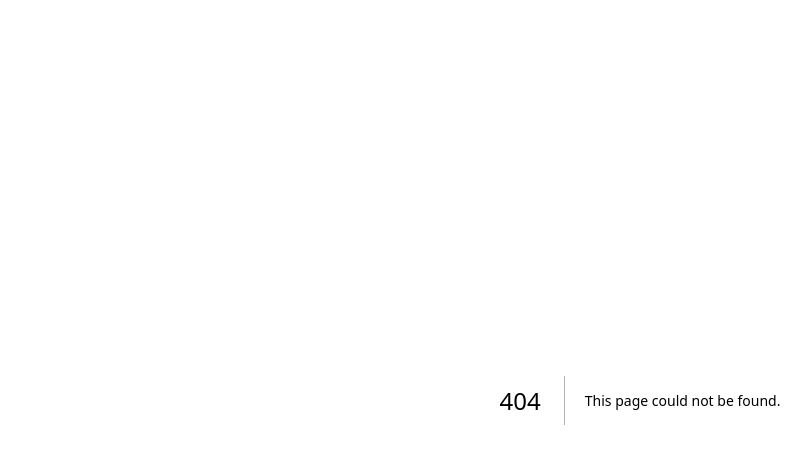
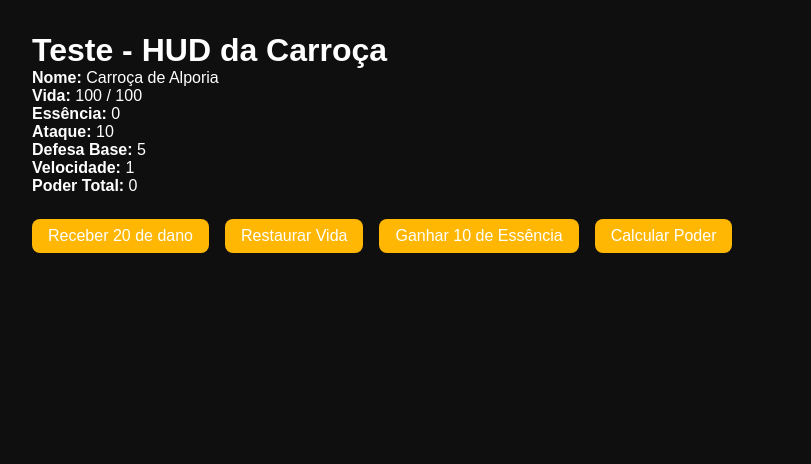
Before and after one commit to devadrianoabner/alporian-trials, a Next.js app: page /teste in a window 1280 px wide. Before the commit this address had no page. Shown: the top 464 px of the page, without its empty margins (0-811 px from the left). Built offline with nearby package versions, Linux system fonts and the light colour scheme.

Commit message:
feat: adiciona HUD funcional da carroça com store integrada e cálculo de poder

```diff
--- a/package.json
+++ b/package.json
@@ -9,6 +9,7 @@
     "lint": "next lint"
   },
   "dependencies": {
+    "@faker-js/faker": "^9.8.0",
     "@tanstack/react-query": "^5.76.1",
     "clsx": "^2.1.1",
     "dayjs": "^1.11.13",
@@ -16,6 +17,7 @@
     "next": "15.3.2",
     "react": "^19.0.0",
     "react-dom": "^19.0.0",
+    "react-hot-toast": "^2.5.2",
     "react-hotkeys-hook": "^5.1.0",
     "react-icons": "^5.5.0",
     "styled-components": "^6.1.18",
--- /dev/null
+++ b/src/app/components/ThemeWrapper.tsx
@@ -0,0 +1,20 @@
+"use client";
+
+import { ThemeProvider } from "styled-components";
+import GlobalStyle from "@/app/styles/GlobalStyle";
+import theme from "@/app/styles/theme";
+import { Toaster } from "react-hot-toast";
+
+export default function ThemeWrapper({
+  children,
+}: {
+  children: React.ReactNode;
+}) {
+  return (
+    <ThemeProvider theme={theme}>
+      <GlobalStyle />
+      <Toaster position="top-right" />
+      {children}
+    </ThemeProvider>
+  );
+}
--- a/src/app/layout.tsx
+++ b/src/app/layout.tsx
@@ -1,4 +1,7 @@
-export const metadata = {
+import type { Metadata } from "next";
+import ThemeWrapper from "@/app/components/ThemeWrapper";
+
+export const metadata: Metadata = {
   title: "Alporian Trials",
   description: "Jornada das Carroças no mundo de Alporia",
 };
@@ -10,7 +13,9 @@ export default function RootLayout({
 }) {
   return (
     <html lang="pt-BR">
-      <body>{children}</body>
+      <body>
+        <ThemeWrapper>{children}</ThemeWrapper>
+      </body>
     </html>
   );
 }
--- /dev/null
+++ b/src/app/store/carrocaStore.ts
@@ -0,0 +1,86 @@
+import { create } from "zustand";
+import type { Carroca, AtributosBase } from "@/app/types/carroca";
+
+const atributosIniciais: AtributosBase = {
+  nome: "Carroça de Alporia",
+  experiencia: 0,
+  nivel: 1,
+  ataque: 10,
+  vidaMaxima: 100,
+  vidaAtual: 100,
+  capacidade: 2,
+  defesaBase: 5,
+  velocidade: 1,
+};
+
+export type CarrocaStore = {
+  carroca: Carroca;
+  receberDano: (quantidade: number) => void;
+  ganharEssencia: (quantidade: number) => void;
+  restaurarVida: () => void;
+  calcularPoder: () => number;
+};
+
+export const useCarrocaStore = create<CarrocaStore>((set, get) => ({
+  carroca: {
+    ...atributosIniciais,
+    habilidades: [],
+    equipamentos: [],
+    aprimoramentos: [],
+    efeitosTemporarios: [],
+    essencia: 0,
+    poder: 0,
+  },
+
+  receberDano: (quantidade) =>
+    set((state) => {
+      const novaVida = Math.max(0, state.carroca.vidaAtual - quantidade);
+      return {
+        carroca: { ...state.carroca, vidaAtual: novaVida },
+      };
+    }),
+
+  ganharEssencia: (quantidade) =>
+    set((state) => ({
+      carroca: {
+        ...state.carroca,
+        essencia: state.carroca.essencia + quantidade,
+      },
+    })),
+
+  restaurarVida: () =>
+    set((state) => ({
+      carroca: { ...state.carroca, vidaAtual: state.carroca.vidaMaxima },
+    })),
+
+  calcularPoder: () => {
+    const state = get().carroca;
+
+    // Poder básico: soma de atributos principais
+    const poderBase =
+      state.ataque +
+      state.defesaBase +
+      state.capacidade * 5 +
+      state.velocidade * 10;
+
+    // Poder adicional por buffs e equipamentos
+    const efeitoBuffs = state.efeitosTemporarios.reduce((acc, buff) => {
+      const mod = buff.efeito(state);
+      return acc + (mod.ataque - state.ataque); // Exemplo simples
+    }, 0);
+
+    const efeitoEquipamentos = state.equipamentos.reduce((acc, eq) => {
+      const mod = eq.efeito(state);
+      return acc + (mod.ataque - state.ataque);
+    }, 0);
+
+    const total = poderBase + efeitoBuffs + efeitoEquipamentos;
+
+    // Atualiza na store também
+    set((s) => ({
+      carroca: { ...s.carroca, poder: total },
+    }));
+
+    return total;
+  },
+}));
--- /dev/null
+++ b/src/app/styles/GlobalStyle.ts
@@ -0,0 +1,40 @@
+import { createGlobalStyle } from "styled-components";
+
+const GlobalStyle = createGlobalStyle`
+  *, *::before, *::after {
+    margin: 0;
+    padding: 0;
+    box-sizing: border-box;
+  }
+
+  html, body {
+    height: 100%;
+    background-color: ${({ theme }) => theme.colors.background};
+    color: ${({ theme }) => theme.colors.text};
+    font-family: ${({ theme }) => theme.fonts.body};
+    -webkit-font-smoothing: antialiased;
+    scroll-behavior: smooth;
+  }
+
+  button {
+    font-family: inherit;
+    font-size: 1rem;
+    padding: 0.5rem 1rem;
+    border: none;
+    border-radius: ${({ theme }) => theme.borderRadius};
+    background-color: ${({ theme }) => theme.colors.primary};
+    color: #fff;
+    cursor: pointer;
+    transition: background 0.2s;
+
+    &:hover {
+      background-color: ${({ theme }) => theme.colors.secondary};
+    }
+  }
+
+  section {
+    margin-bottom: 2rem;
+  }
+`;
+
+export default GlobalStyle;
--- a/src/app/styles/theme.tsx
+++ b/src/app/styles/theme.tsx
@@ -10,11 +10,10 @@ const theme = {
     gray: "#999999",
   },
   fonts: {
-    heading: "Verdana, Geneva, sans-serif",
     body: "Arial, Helvetica, sans-serif",
   },
-  borderRadius: "12px",
-  spacing: (factor: number) => `${factor * 8}px`,
+  borderRadius: "8px",
+  spacing: (f: number) => `${f * 8}px`,
 };
 
 export default theme;
--- /dev/null
+++ b/src/app/teste/page.tsx
@@ -0,0 +1,54 @@
+"use client";
+
+import { useCarrocaStore } from "@/app/store/carrocaStore";
+import toast from "react-hot-toast";
+
+
+export default function PaginaDeTeste() {
+  const carroca = useCarrocaStore((state) => state.carroca);
+  const receberDano = useCarrocaStore((state) => state.receberDano);
+  const restaurarVida = useCarrocaStore((state) => state.restaurarVida);
+  const ganharEssencia = useCarrocaStore((state) => state.ganharEssencia);
+  const calcularPoder = useCarrocaStore((state) => state.calcularPoder);
+
+  return (
+    <main style={{ padding: "2rem", fontFamily: "sans-serif" }}>
+      <h1> Teste - HUD da Carroça</h1>
+
+      <section style={{ marginBottom: "1.5rem" }}>
+        <p>
+          <strong>Nome:</strong> {carroca.nome}
+        </p>
+        <p>
+          <strong>Vida:</strong> {carroca.vidaAtual} / {carroca.vidaMaxima}
+        </p>
+        <p>
+          <strong>Essência:</strong> {carroca.essencia}
+        </p>
+        <p>
+          <strong>Ataque:</strong> {carroca.ataque}
+        </p>
+        <p>
+          <strong>Defesa Base:</strong> {carroca.defesaBase}
+        </p>
+        <p>
+          <strong>Velocidade:</strong> {carroca.velocidade}
+        </p>
+        <p>
+          <strong>Poder Total:</strong> {carroca.poder}
+        </p>
+      </section>
+
+      <section style={{ display: "flex", gap: "1rem", flexWrap: "wrap" }}>
+        <button onClick={() => receberDano(20)}>Receber 20 de dano</button>
+        <button onClick={restaurarVida}>Restaurar Vida</button>
+        <button onClick={() => ganharEssencia(10)}>
+          Ganhar 10 de Essência
+        </button>
+        <button onClick={() => toast.success("Poder: " + calcularPoder())}>
+          Calcular Poder
+        </button>
+      </section>
+    </main>
+  );
+}
--- /dev/null
+++ b/src/app/types/carroca.ts
@@ -0,0 +1,46 @@
+export type AtributosBase = {
+  nome: string;
+  experiencia: number;
+  nivel: number;
+  ataque: number;
+  vidaMaxima: number;
+  vidaAtual: number;
+  capacidade: number;
+  defesaBase: number;
+  velocidade: number;
+};
+
+export type Habilidade = {
+  id: string;
+  nome: string;
+  descricao: string;
+  cooldown: number; // em turnos ou segundos
+  ultimaAtivacao?: number; // opcional: timestamp ou turno
+  ativa?: boolean;
+  efeito?: () => void; // função opcional para aplicar efeito
+};
+
+export type Modificador = {
+  id: string;
+  nome: string;
+  descricao: string;
+  efeito: (atributos: AtributosBase) => AtributosBase;
+};
+
+export type BuffDebuff = {
+  id: string;
+  nome: string;
+  tipo: "buff" | "debuff";
+  origem: "consumivel" | "passageiro" | "equipamento" | "habilidade";
+  duracao: number; // em turnos
+  efeito: (atributos: AtributosBase) => AtributosBase;
+};
+
+export type Carroca = AtributosBase & {
+  habilidades: Habilidade[];
+  equipamentos: Modificador[];
+  aprimoramentos: Modificador[];
+  efeitosTemporarios: BuffDebuff[];
+  essencia: number; // moeda para upgrades
+  poder: number; // soma total dos atributos + efeitos
+};
```
Also changed, not shown: src/app/components/TesteTecnologias.tsx (deleted, +0 -15 lines), src/app/page.tsx (+1 -7 lines), src/app/store/testStore.ts (deleted, +0 -11 lines), src/app/styles/styled.d.ts (added, +21 -0 lines), 1 other file (tests, documents, lock files or other folders).
